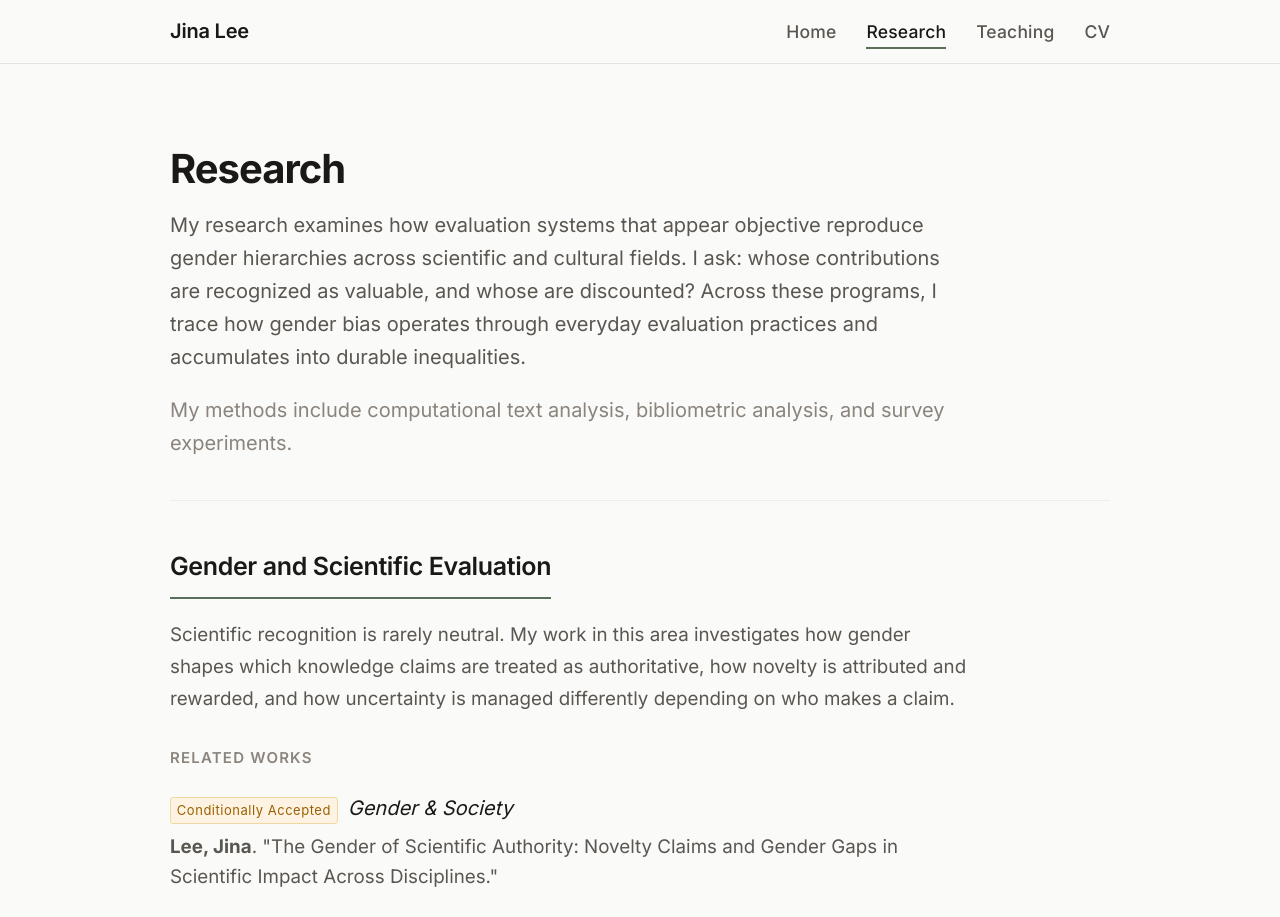
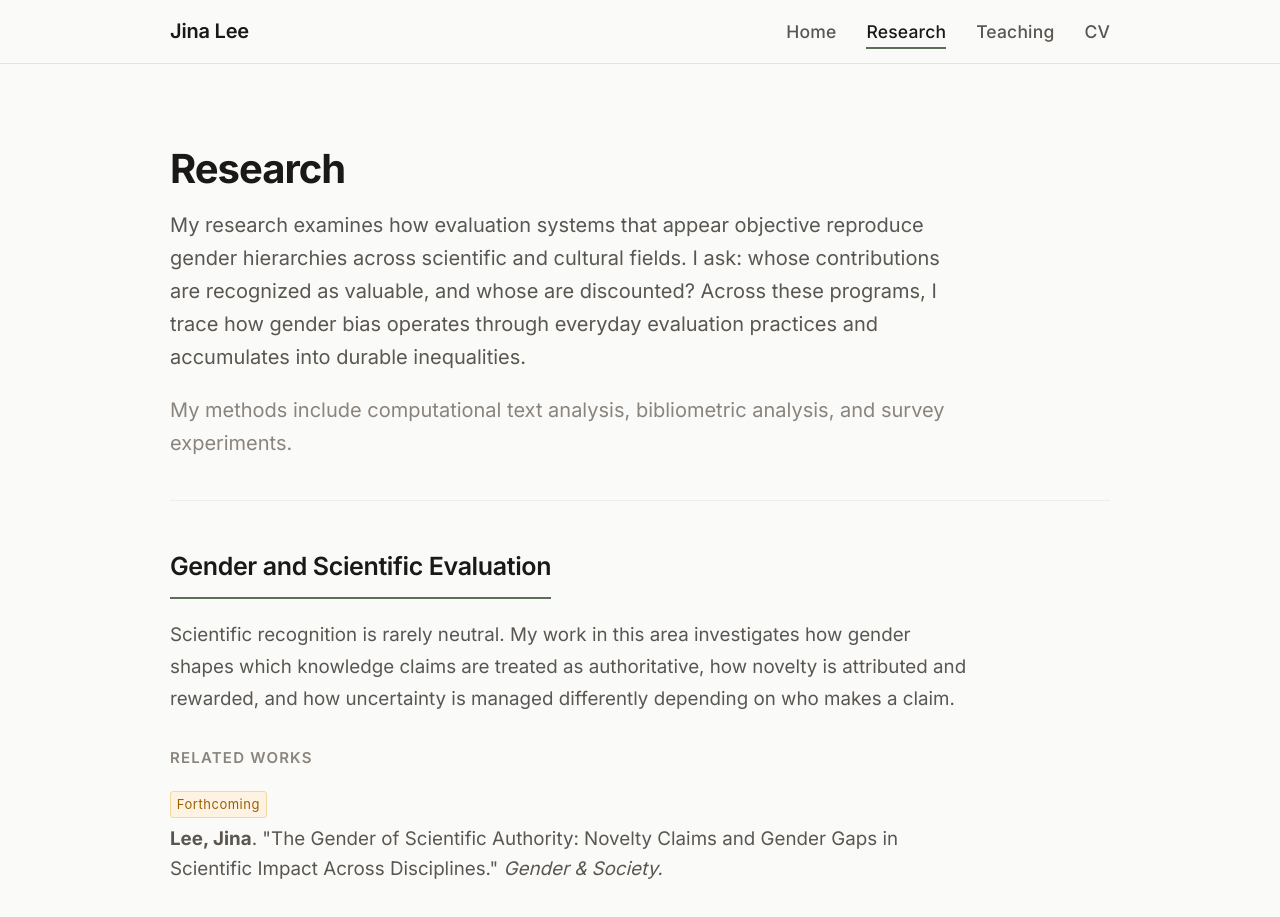
Before and after one commit to JinaLee-soc/jinalee-soc, a Next.js app: page /research in a window 1280 px wide. Shown: the top 917 px of the page. Built offline with nearby package versions, Linux system fonts and the light colour scheme.

Commit message:
Update Gender of Scientific Authority to Forthcoming, render journal italic in citation
Co-Authored-By: Claude Sonnet 4.6 <noreply@anthropic.com>

```diff
--- a/src/content/research.ts
+++ b/src/content/research.ts
@@ -33,7 +33,7 @@ export const researchPrograms: ResearchProgram[] = [
       {
         citation:
           'Lee, Jina. "The Gender of Scientific Authority: Novelty Claims and Gender Gaps in Scientific Impact Across Disciplines."',
-        status: 'Conditionally Accepted',
+        status: 'Forthcoming',
         journal: 'Gender & Society',
       },
       {
--- a/src/pages/research.tsx
+++ b/src/pages/research.tsx
@@ -56,7 +56,7 @@ export default function Research() {
                       <div className="pub-badge-row">
                         <span
                           className={`badge ${
-                            pub.status === 'Conditionally Accepted'
+                            pub.status === 'Conditionally Accepted' || pub.status === 'Forthcoming'
                               ? 'badge-accepted'
                               : pub.status === 'Under Review'
                               ? 'badge-review'
@@ -65,13 +65,11 @@ export default function Research() {
                         >
                           {pub.status}
                         </span>
-                        {pub.journal && (
-                          <span className="pub-item__venue">{pub.journal}</span>
-                        )}
                       </div>
                     )}
                     <p className="pub-item__citation">
                       {boldMyName(pub.citation)}
+                      {pub.journal && <em className="pub-item__venue"> {pub.journal}.</em>}
                       {pub.doi && (
                         <a
                           href={`https://doi.org/${pub.doi}`}
```
